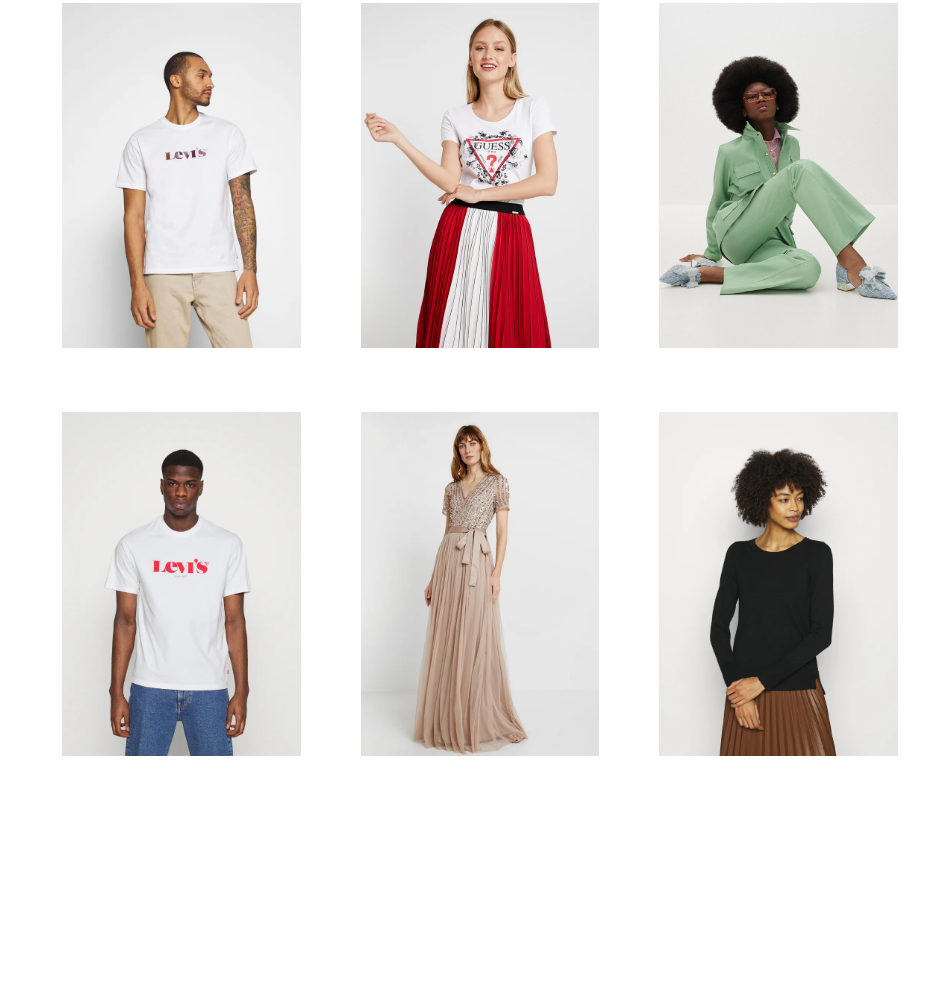
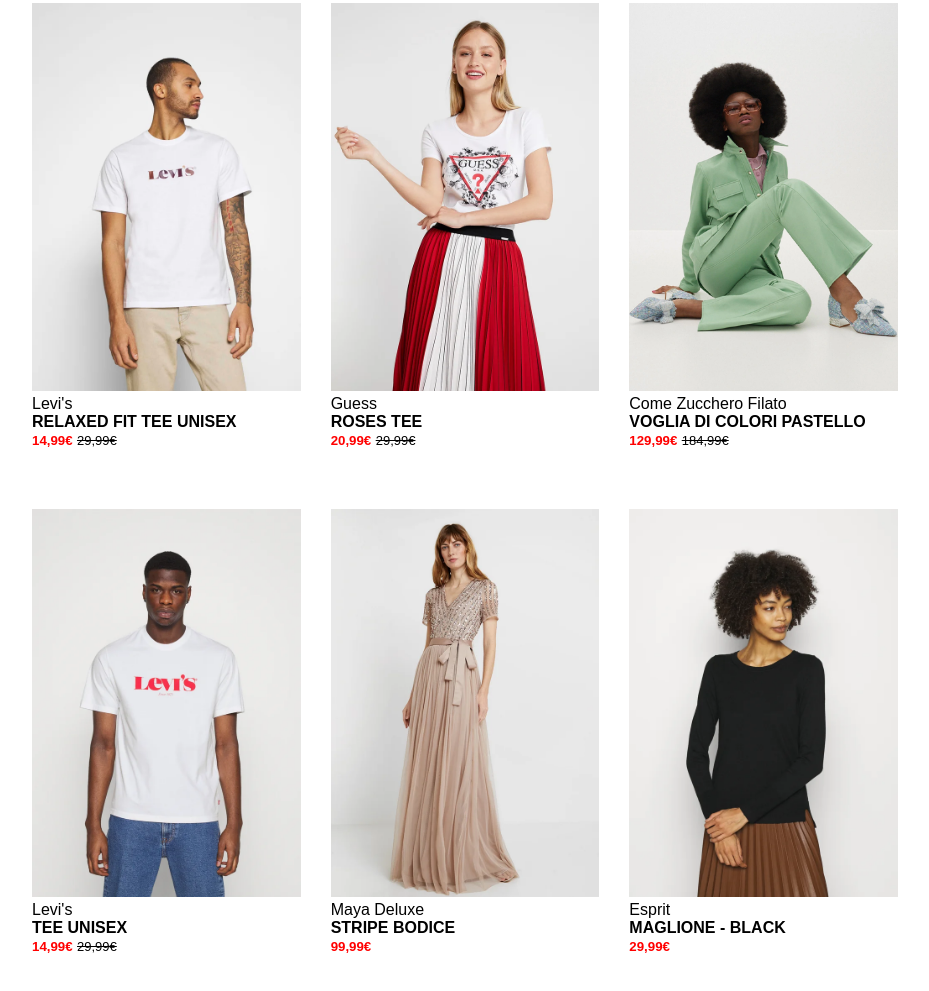
Before and after one commit to PaoloGiovannini/html-css-boolando, a plain HTML site: page index.html in a window 1280 px wide. Shown: the part 137-1128 px from the top of the page, without its empty margins (160-1089 px from the left). Before the commit the page ends 957 px from the top, so only its background shows below. Drawn offline with Linux system fonts and the light colour scheme.

Commit message:
prezzi e descrizione prodotti

```diff
--- a/css/style.css
+++ b/css/style.css
@@ -54,8 +54,8 @@ header span, header i {
 }
 
 .colonna {
-    width: calc(100% / 3 - 60px );
-    margin: 30px;
+    width: calc(100% / 3 - 30px );
+    margin: 30px 30px 30px 0px;
     position: relative;
 }
 
@@ -75,3 +75,13 @@ header span, header i {
 .front-foto:hover{
     display: none;
 }
+
+.price{
+    color: red;
+    display: inline;
+}
+
+.full-price{
+    text-decoration: line-through;
+    font-size: 13px
+}
--- a/index.html
+++ b/index.html
@@ -40,6 +40,11 @@
                         <img src="img/1.webp" alt="vestito Boolando" class="front-foto">
                         <img src="img/1b.webp" alt="vestito Boolando" class="back-foto">
                     </div>
+                    <span>Levi's</span>
+                    <h4>RELAXED FIT TEE UNISEX</h4>
+                    <h5 class="price">14,99€</h5>
+                    <span class="full-price">29,99€</span>
+
                 </div>
 
                 <div class="colonna">
@@ -47,6 +52,10 @@
                         <img src="img/2.webp" alt="vestito Boolando" class="front-foto">
                         <img src="img/2b.webp" alt="vestito Boolando" class="back-foto">
                     </div>
+                    <span>Guess</span>
+                    <h4>ROSES TEE</h4>
+                    <h5 class="price">20,99€</h5>
+                    <span class="full-price">29,99€</span>
                 </div>
 
                 <div class="colonna">
@@ -54,6 +63,10 @@
                         <img src="img/3.webp" alt="vestito Boolando" class="front-foto">
                         <img src="img/3b.webp" alt="vestito Boolando" class="back-foto">
                     </div>
+                    <span>Come Zucchero Filato</span>
+                    <h4>VOGLIA DI COLORI PASTELLO</h4>
+                    <h5 class="price">129,99€</h5>
+                    <span class="full-price">184,99€</span>
                 </div>
 
                 <div class="colonna">
@@ -61,6 +74,10 @@
                         <img src="img/4.webp" alt="vestito Boolando" class="front-foto" >
                         <img src="img/4b.webp" alt="vestito Boolando" class="back-foto">
                     </div>
+                    <span>Levi's</span>
+                    <h4>TEE UNISEX</h4>
+                    <h5 class="price">14,99€</h5>
+                    <span class="full-price">29,99€</span>
                 </div>
 
                 <div class="colonna">
@@ -68,6 +85,9 @@
                         <img src="img/5.webp" alt="vestito Boolando" class="front-foto" >
                         <img src="img/5b.webp" alt="vestito Boolando" class="back-foto">
                     </div>
+                    <span>Maya Deluxe</span>
+                    <h4>STRIPE BODICE</h4>
+                    <h5 class="price">99,99€</h5>
                 </div>
 
                 <div class="colonna">
@@ -75,6 +95,9 @@
                         <img src="img/6.webp" alt="vestito Boolando" class="front-foto">
                         <img src="img/6b.webp" alt="vestito Boolando" class="back-foto">
                     </div>
+                    <span>Esprit</span>
+                    <h4>MAGLIONE - BLACK</h4>
+                    <h5 class="price">29,99€</h5>
                 </div>
 
 
```
